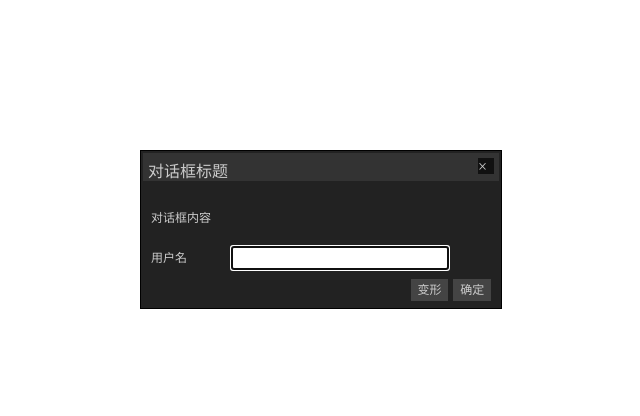
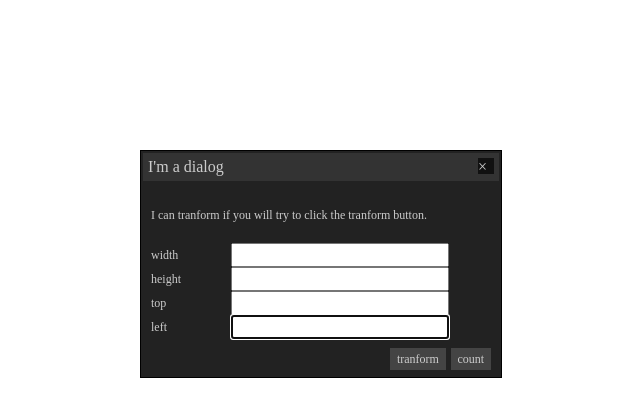
Before and after one commit to tychio/dialog, a plain HTML site: page index.html in a window 1280 px wide. Shown: the whole page, without its empty margins (320-960 px from the left). Drawn offline with Linux system fonts and the light colour scheme.

Commit message:
update demo

```diff
--- a/demo/dialog.js
+++ b/demo/dialog.js
@@ -4,8 +4,8 @@
 /* date 2012.10.30
 /* version 1.0
 **/
-(function () {
-    $.dialog = function (p_conf) {
+jQuery.dialog = (function ($, undefined) {
+    return function (p_conf) {
         //接口
         var api = {
             init: initDialog,//初始化
@@ -24,7 +24,7 @@
         //配置
         var conf = {
             con:             '#dialog',//容器选择器表达式
-            bg:              'dialog-bg',//背景选择器表达式
+            bgCls:           'dialog-bg',//背景类名
             holderCls:       'dialog',//容器类名
             titleCls:        'dialog-title',//标题类名
             contentCls:      'dialog-content',//内容类名
@@ -82,7 +82,7 @@
             $(conf.con).css({
                     'position':     conf.fix ? 'fixed' : 'absolute',
                     'display':         'none',
-                    'z-index':         10001,
+                    'z-index':         '10001',
                     'top':             _num2css(conf.top),
                     'left':         _num2css(conf.left),
                     'width':         _num2css(conf.width),
@@ -90,9 +90,12 @@
                 }).addClass(conf.holderCls)
             .html(_title).append(_content).append(_bottom)
             .find('.' + conf.titleCls + ' a').click(hideDialog);
+            if ($(conf.con + '_bg').length == 0) {
                 $('body').append($('<div></div>', {
-                'class': conf.bg
+                    'class': conf.bgCls,
+                    'id': conf.con.slice(1) + '_bg'
                 }).css('z-index', '10000'));
+            }
             //根据当前宽度设置左边距使之居中
             var _margin = (0 - $(conf.con).width()*0.5) + 'px';
             $(conf.con).css('margin-left', _margin);
@@ -115,7 +118,7 @@
         /* @param p_html 包裹bar后添加到content中的html标签
         /* @param p_height bar高度，使用上下padding实现
         **/
-        function changeContent (p_html, p_height) {
+        function changeContent (p_html, p_style) {
             if (_lock) { return api; }
             //jquery对象 对话框内容
             var _$con = $(conf.con + ' .' + conf.contentCls);
@@ -124,16 +127,20 @@
                 return _$con;
             } else {
                 //根据参数修改内容
-                _$con.append($('<div></div>', {
+                var _$bar = $('<div></div>', {
                     'class': conf.barCls
-                }).html(p_html));
-                if (p_height != null && p_height > 0) {
+                }).html(p_html);
+                if (typeof p_style == 'number' && p_style > 0) {
+                    p_style = {
+                        'padding-top': p_style + 'px',
+                        'padding-bottom': p_style + 'px'
+                    };
+                }
+                if (p_style != null) {
                     //设置高度
-                    _$con.find('.' + conf.barCls).css({
-                        'padding-top': p_height + 'px',
-                        'padding-bottom': p_height + 'px'
-                    });
+                    _$bar.css(p_style);
                 }
+                _$con.append(_$bar);
                 return api;
             }
         }
@@ -144,7 +151,7 @@
             if (_lock) { return api; }
             $(conf.con).find('.' + conf.titleCls + ' label').empty();
             $(conf.con).find('.' + conf.contentCls).empty();
-            $('.' + conf.buttonCls).detach();
+            $(conf.con).find('.' + conf.buttonCls).detach();
             _countBtn = 0;
             return api;
         }
@@ -251,15 +258,11 @@
         **/
         function showDialog () {
             if (_lock) { return api; }
-            if (_countBtn == 0) {
-                //至少需要一个按钮
-                addButton();
-            }
             //显示对话框和背景，并获取其jquery对象
             var _$con = $(conf.con).show();
-            var _$bg = $('.' + conf.bg).show();
+            var _$bg = $(conf.con + '_bg').show();
             //绑定点击背景隐藏对话框的事件
-            if (conf.bgClose) {
+            if (conf.bgClsClose) {
                 _$bg.click(hideDialog);
             }
             //输入框获取焦点
@@ -271,7 +274,7 @@
         **/
         function hideDialog () {
             if (_lock) { return api; }
-            $(conf.con + ', .' + conf.bg).hide();
+            $(conf.con + '_bg, ' + conf.con).hide();
             return api;
         }
         /**
@@ -417,4 +420,4 @@
             });
         }
     };
-})();
+})(jQuery);
--- a/index.html
+++ b/index.html
@@ -15,24 +15,38 @@
 				_pos[2] = [700, 0, 0.2, 740, 1000];
 				_pos[3] = [500, 0, 0.14, 510, 1000];
 				_pos[4] = [300, 400, 0.1, 1200, 2000];
+				_size = ['width', 'height', 'top', 'left'];
 				$(function () {
-					_dialog = $.dialog().init().title('对话框标题').content('对话框内容', 20)
-						.input('dialog_input', '用户名', false, function () {
-							_transform($(this).val());
+					_dialog = $.dialog().init().title('I\'m a dialog')
+					    .content('I can tranform if you will try to click the tranform button.', 20)
+						.input('dialog_' + _size[0], _size[0], false, function () {
+							_transform();
+						}).input('dialog_' + _size[1], _size[1], false, function () {
+							_transform();
+						}).input('dialog_' + _size[2], _size[2], false, function () {
+							_transform();
+						}).input('dialog_' + _size[3], _size[3], false, function () {
+							_transform();
 						});
 					_dialog.button({
-						name: '变形',
+						name: 'tranform',
 						events: _transform
-					}).button(function () {
-						_dialog.tip('变形次数：' + _count);
+					}).button({
+						name: 'count',
+						events: function () {
+						    _dialog.tip('count:' + _count);
+					    }
 					}).show();
 				});
-				function _transform (p_cnt) {
-					if (p_cnt == null || _pos[p_cnt] == null) {
-						p_cnt = _count%_pos.length;
+				function _transform () {
+					_count++;
+					for (var i = 0; i < _size.length; i++) {
+						var __val = $('#dialog_' + _size[i]).val() - 0;
+						if (typeof __val != 'undefined' && !isNaN(__val)) {
+							_pos[_count][i] = __val;
+						}
 					}
-					_count++;
-					_dialog.size(_pos[p_cnt]).lock();
+					_dialog.size(_pos[_count]).lock();
 				}
 			})();
 		</script>
```
Also changed, not shown: demo/index.html (+28 -14 lines). Lines whose indentation alone changed are shown as unchanged.
